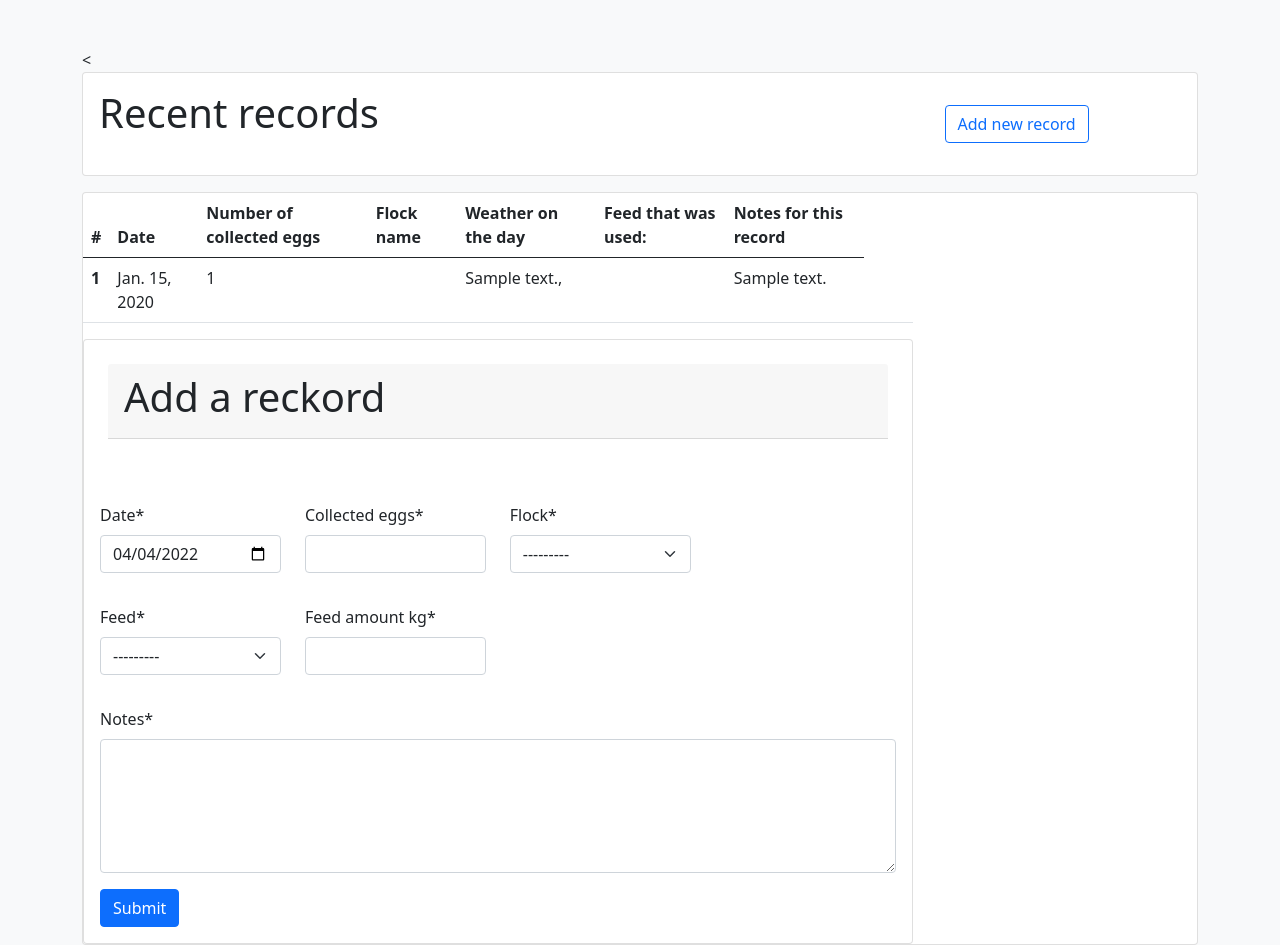
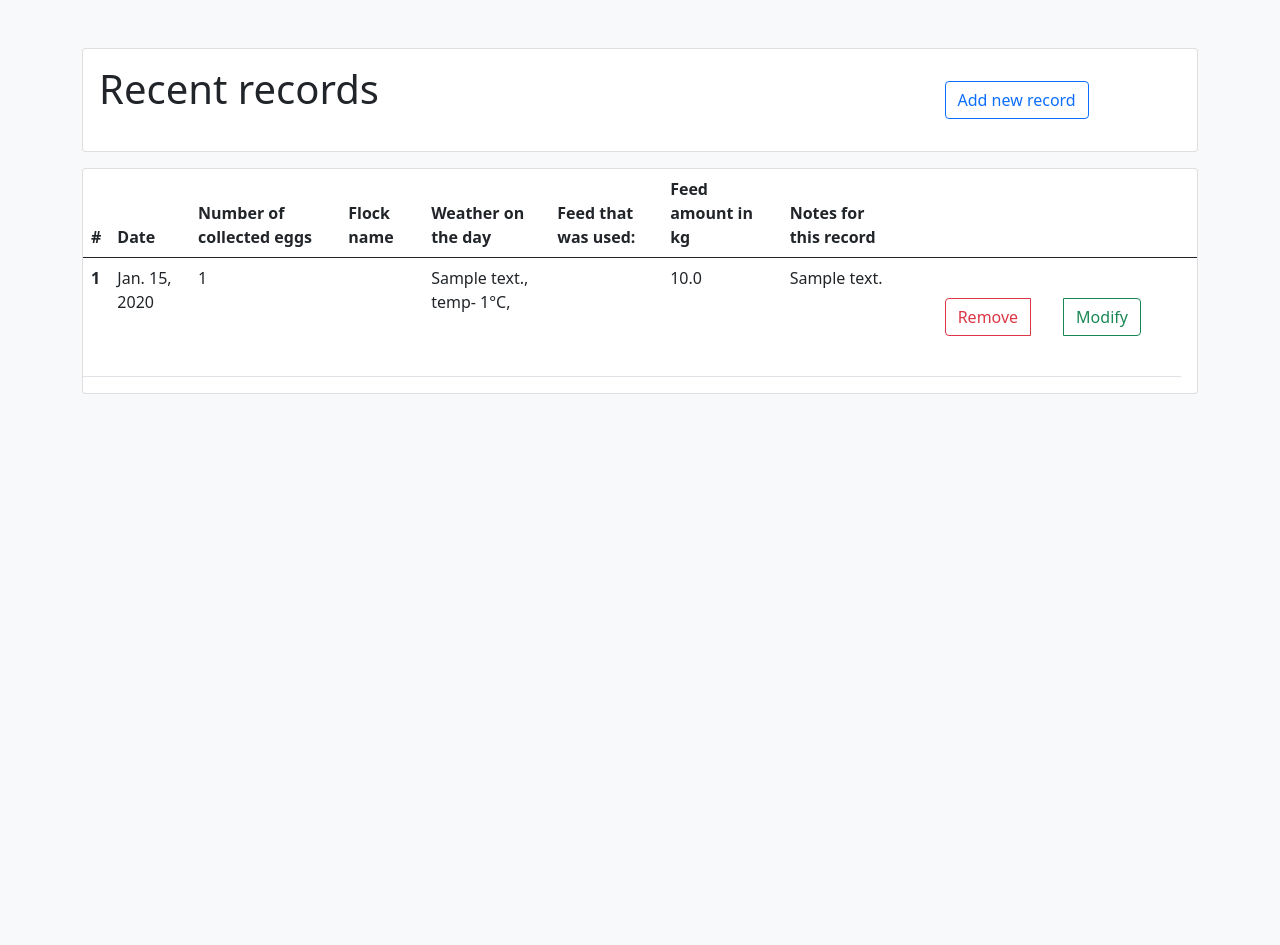
Before and after one commit to gonzur75/Backyard-coop-managment-system, a Django app: page /records/ in a window 1280 px wide. Shown: the part 177-1122 px from the top of the page. After the commit the page ends 571 px from the top, so only its background shows below. Run offline with Django 4.2, Linux system fonts and the light colour scheme; tables that the repository leaves empty hold one stand-in row (values such as "Sample post"); some libraries are stand-ins or nearby versions.

Commit message:
changed data display in records

```diff
--- a/home/templates/home/record/records-view.html
+++ b/home/templates/home/record/records-view.html
@@ -6,7 +6,7 @@
 
 {% block content %}
     <body class="bg-light">
-    <
+
     <div class="card mb-3 ">
         <div class="card-body row">
             <div class="col-9">
@@ -22,7 +22,7 @@
 
     <div class="card mb3 mt-3">
         <div class="row">
-            <div class="col-9">
+            <div class="col">
                 <div>
                     <table class="table">
                         <thead>
@@ -33,10 +33,13 @@
                             <th scope="col">Flock name</th>
                             <th scope="col">Weather on the day</th>
                             <th scope="col">Feed that was used:</th>
+                            <th scope="col">Feed amount in kg</th>
                             <th scope="col">Notes for this record</th>
+                            <th scope="col"></th>
+                            <th scope="col"></th>
                         </tr>
                         </thead>
-                         <tbody>
+                        <tbody>
                         {% for record in records %}
 
                             <tr>
@@ -44,22 +47,22 @@
                                 <td>{{ record.date }}</td>
                                 <td>{{ record.collected_eggs }}</td>
                                 <td>{{ record.flock.name }}</td>
-                                <td>{{ record.weather.description }},</td>
+                                <td>{{ record.weather.description }}, <br>temp- {{ record.weather.av_temp }}°C,</td>
                                 <td>{{ record.feed.name }}</td>
+                                <td>{{ record.feed_amount_kg }}</td>
                                 <td>{{ record.notes }}</td>
                                 <td>
                                     <div class="col-3 card-body mb3  ">
-
-{#                                        <div class="btn-group-vertical ">#}
-{#                                            <a href="{% url 'home:record-delete' pk=record.pk %}"#}
-{#                                               class="btn btn-outline-danger m-3 ">Remove</a>#}
-{#                                            <a href="{% url 'home:record-update' pk=record.pk %}"#}
-{#                                               class="btn btn-outline-success m-3">Modify</a>#}
+                                        <div class="btn-group" role="grup" aria-label="Basic example">
+                                            <a href="{% url 'home:record-delete' pk=record.pk %}"
+                                               class="btn btn-outline-danger m-3 ">Remove</a>
+                                            <a href="{% url 'home:record-update' pk=record.pk %}"
+                                               class="btn btn-outline-success m-3">Modify</a>
                                         </div>
                                     </div>
                                 </td>
                             </tr>
-                           {% empty %}
+                        {% empty %}
                             <div class="card mb-3">
                                 <div class="card-body">
                                     <h5> No records in database yet. Pleas add one below </h5>
@@ -67,65 +70,7 @@
                             </div>
                         {% endfor %}
 
-                            </tbody>
-                            </table>
-                            {#                        <div class="card-body mb-3">#}
-                            {#                            <h5 class="card-title">Record date : {{ record.date }}</h5>#}
-                            {#                            <p class="card-text">Number of collected eggs: {{ record.collected_eggs }}</p>#}
-                            {#                            <p class="card-text">Flock name - {{ record.flock.name }}</p>#}
-                            {#                            <p class="card-text">Weather on the day {{ record.weather.description }}, średnia temperatura - {{ record.weather.av_temp}}  </p>#}
-                            {#                            <p class="card-text">Feed that was used: {{ record.feed.name }} and amount that was used: {{ record.feed_amount_kg }} kg </p>#}
-                            {#                            <p class="card-text">Notes for this flock: {{ record.notes }}</p>#}
-                            {#                        </div>#}
-                            {#                    </div>#}
-                            {#                </div>#}
-                            {#                <div class="col-3 card-body mb3  ">#}
-                            {#                    <div class="btn-group-vertical ">#}
-                            {#                        <a href="{% url 'home:record-delete' pk=record.pk %}" class="btn btn-outline-danger m-3 ">Remove</a>#}
-                            {#                        <a href="{% url 'home:record-update' pk=record.pk%}" class="btn btn-outline-success m-3">Modify</a>#}
-                            {#                    </div>#}
-                            {#                </div>#}
-                            {#            </div>#}
-                            {#        </div>#}
-                            {#        </div>#}
-
-
-                    <form action="" method="post">
-                        {% csrf_token %}
-                        <div class="card mt-3">
-                            <div class="card-body mb-3">
-                                <div class="card-header mb-3" style="height: 75px; margin: 8px; align-content: center">
-                                    <h1>Add a reckord</h1>
-                                </div>
-                            </div>
-                            <div class="card-body">
-                                <div class="row">
-                                    <div aria-label="liable" class="mb-3 col-sm-3">
-                                        {{ form.date|as_crispy_field }}
-                                    </div>
-                                    <div class="mb-3 col-sm-3">
-                                        {{ form.collected_eggs|as_crispy_field }}
-                                    </div>
-                                    <div class="mb-3 col-sm-3">
-                                        {{ form.flock|as_crispy_field }}
-                                    </div>
-                                </div>
-                                <div class="row">
-                                    <div aria-label="liable" class="mb-3 col-sm-3">
-                                        {{ form.feed|as_crispy_field }}
-                                    </div>
-                                    <div class="mb-3 col-sm-3">
-                                        {{ form.feed_amount_kg|as_crispy_field }}
-                                    </div>
-                                </div>
-                                <div class="mb-3">
-                                    {{ for }}
-                                    {{ form.notes|as_crispy_field }}
-                                    {{ form.weather }}
-                                </div>
-                                <input class="btn btn-primary" type="submit" value="Submit">
-                            </div>
-                        </div>
-                    </form>
+                        </tbody>
+                    </table>
     </body>
 {% endblock %}
```
